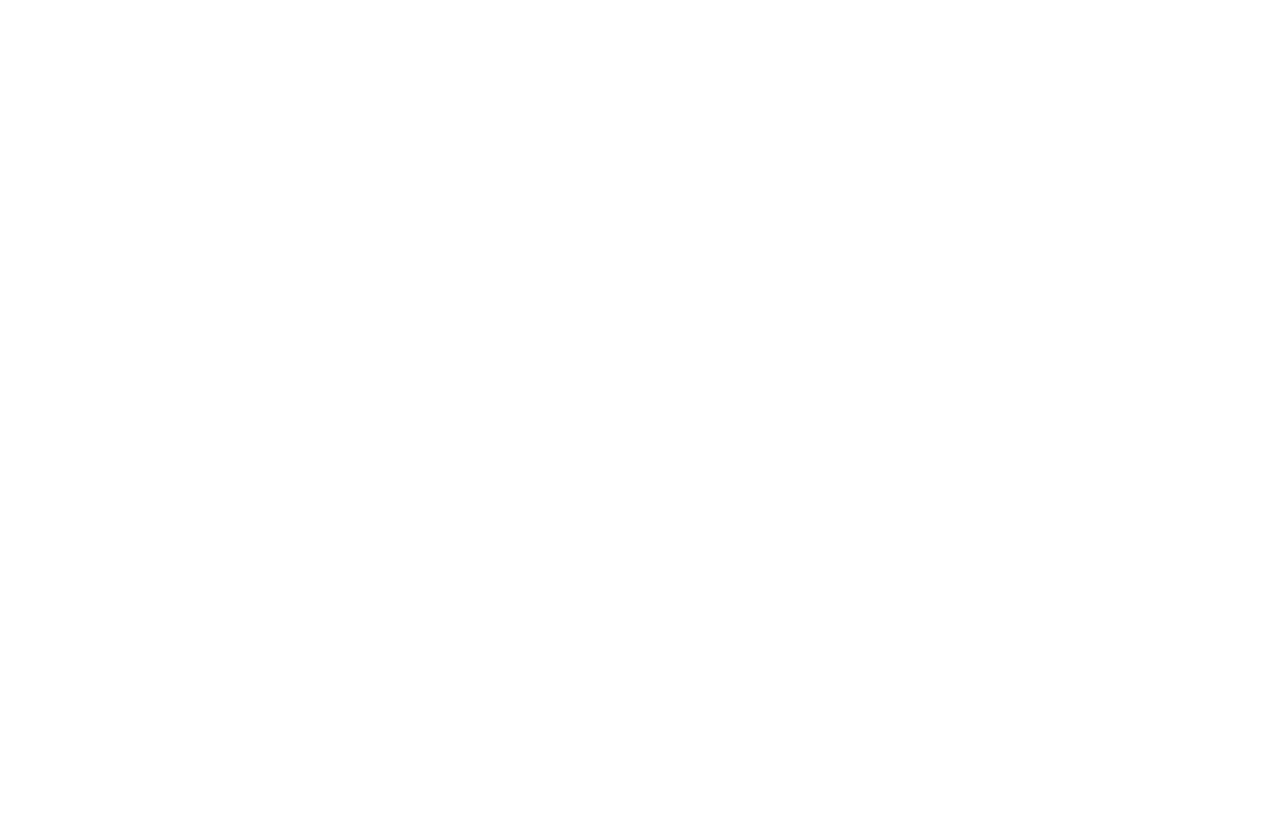
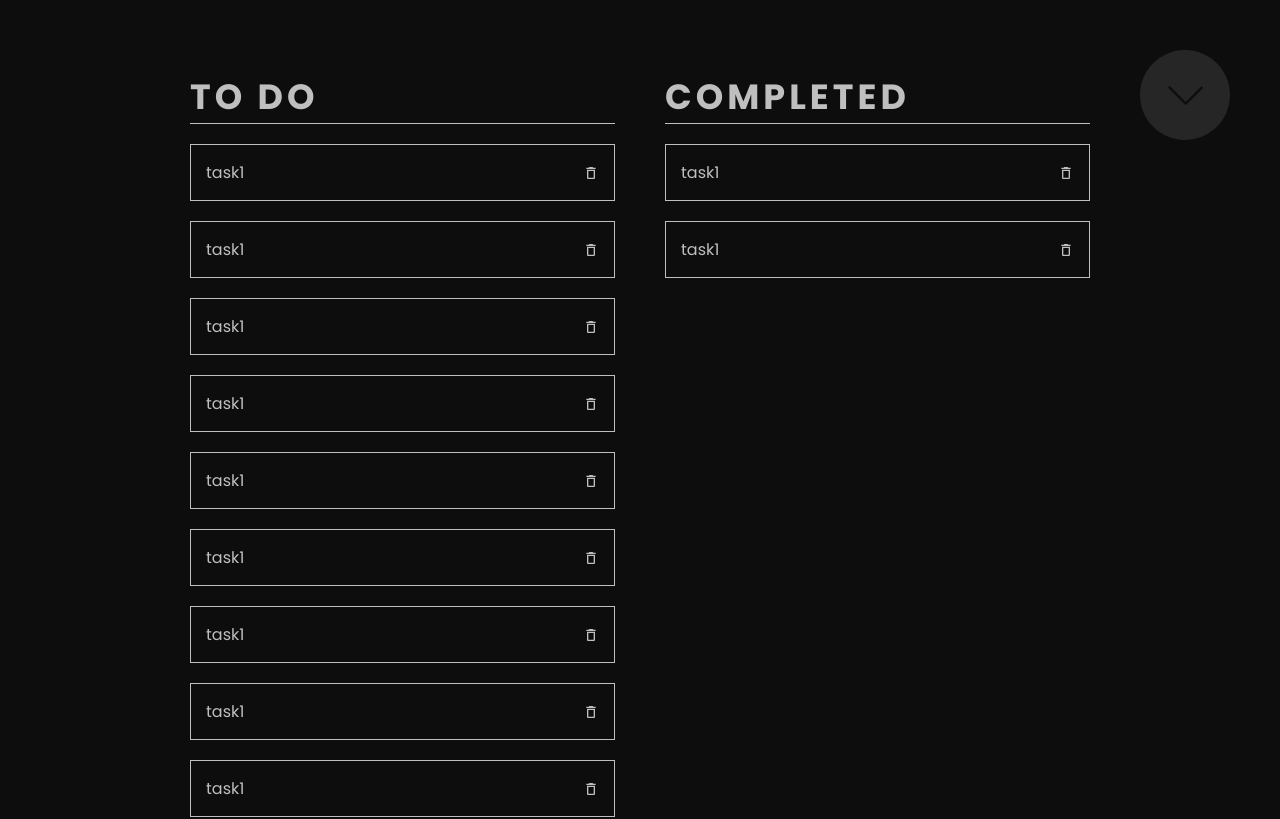
Before and after one commit to danielcalvolopez/react-assessment-todo, a React (Create React App) app: page / in a window 1280 px wide. Shown: the top 819 px of the page. Built offline with nearby package versions, Linux system fonts and the light colour scheme.

Commit message:
implementing styles and ui

```diff
--- a/package.json
+++ b/package.json
@@ -8,6 +8,7 @@
     "@testing-library/user-event": "^13.5.0",
     "react": "^18.2.0",
     "react-dom": "^18.2.0",
+    "react-icons": "^4.8.0",
     "react-scripts": "5.0.1",
     "web-vitals": "^2.1.4"
   },
--- a/src/App.js
+++ b/src/App.js
@@ -1,5 +1,28 @@
+import AddTask from "./components/add-task/AddTask";
+import DisplayTasks from "./components/display-tasks/DisplayTasks";
+import classes from "./app.module.css";
+import { useState } from "react";
+
+import { SlArrowDown, SlArrowUp } from "react-icons/sl";
+
 const App = () => {
-  return <div></div>;
+  const [toggleAddTask, setToggleAddTask] = useState(false);
+
+  const handleToggleAddTask = () => {
+    setToggleAddTask((prev) => !prev);
+  };
+  return (
+    <div className={classes["main-container"]}>
+      <span
+        onClick={handleToggleAddTask}
+        className={`${toggleAddTask ? classes.toggle : classes["toggle-off"]}`}
+      >
+        {toggleAddTask ? <SlArrowUp size={35} /> : <SlArrowDown size={35} />}
+      </span>
+      {toggleAddTask && <AddTask />}
+      <DisplayTasks />
+    </div>
+  );
 };
 
 export default App;
--- /dev/null
+++ b/src/app.module.css
@@ -0,0 +1,43 @@
+.main-container {
+  position: relative;
+}
+
+.main-container .toggle {
+  display: flex;
+  justify-content: center;
+  align-items: center;
+  width: 90px;
+  height: 90px;
+  border-radius: 50%;
+  position: absolute;
+  background-color: var(--black);
+  color: var(--dark-gray);
+  cursor: pointer;
+  top: 50px;
+  right: 50px;
+}
+
+.main-container .toggle-off {
+  display: flex;
+  justify-content: center;
+  align-items: center;
+  width: 90px;
+  height: 90px;
+  border-radius: 50%;
+  position: absolute;
+  background-color: var(--dark-gray);
+  color: var(--black);
+  cursor: pointer;
+  top: 50px;
+  right: 50px;
+}
+
+.main-container .toggle:hover {
+  background-color: var(--light-gray);
+  color: var(--black);
+}
+
+.main-container .toggle-off:hover {
+  background-color: var(--light-gray);
+  color: var(--black);
+}
--- /dev/null
+++ b/src/components/add-task/AddTask.jsx
@@ -0,0 +1,17 @@
+import classes from "./add-task.module.css";
+import { SlArrowRight } from "react-icons/sl";
+
+const AddTask = () => {
+  return (
+    <div className={classes.container}>
+      <div className={classes.wrapper}>
+        <input type="text" placeholder="type your task..." />
+        <button className={classes.button} type="submit">
+          <SlArrowRight size={17} />
+        </button>
+      </div>
+    </div>
+  );
+};
+
+export default AddTask;
--- /dev/null
+++ b/src/components/add-task/add-task.module.css
@@ -0,0 +1,43 @@
+.container {
+  display: flex;
+  justify-content: center;
+  padding: 70px 0;
+  background-color: var(--dark-gray);
+}
+
+.container .wrapper {
+  display: flex;
+  justify-content: center;
+  width: 900px;
+}
+
+.container input {
+  height: 50px;
+  width: 100%;
+  outline: none;
+  background-color: var(--dark-gray);
+  border: none;
+  border-bottom: 1px solid var(--black);
+  color: var(--light-gray);
+  font-size: 35px;
+}
+
+.container input::placeholder {
+  color: var(--black);
+}
+
+.container .button {
+  background-color: var(--dark-gray);
+  border: 1px solid var(--black);
+  width: 60px;
+  border-radius: 5px 5px 5px 0;
+  cursor: pointer;
+  display: flex;
+  justify-content: center;
+  align-items: center;
+}
+
+.container .button:hover {
+  background-color: var(--black);
+  color: var(--dark-gray);
+}
--- /dev/null
+++ b/src/components/display-tasks/DisplayTasks.jsx
@@ -0,0 +1,40 @@
+import classes from "./display-tasks.module.css";
+import Task from "./Task";
+
+const DisplayTasks = () => {
+  return (
+    <div className={classes.container}>
+      <div className={classes.wrapper}>
+        <div className={classes.column}>
+          <h3>To do</h3>
+          <div className={classes.list}>
+            <Task title="task1" />
+            <Task title="task1" />
+            <Task title="task1" />
+            <Task title="task1" />
+            <Task title="task1" />
+            <Task title="task1" />
+            <Task title="task1" />
+            <Task title="task1" />
+            <Task title="task1" />
+            <Task title="task1" />
+            <Task title="task1" />
+            <Task title="task1" />
+            <Task title="task1" />
+            <Task title="task1" />
+            <Task title="task1" />
+          </div>
+        </div>
+        <div className={classes.column}>
+          <h3>Completed</h3>
+          <div className={classes.list}>
+            <Task title="task1" />
+            <Task title="task1" />
+          </div>
+        </div>
+      </div>
+    </div>
+  );
+};
+
+export default DisplayTasks;
--- /dev/null
+++ b/src/components/display-tasks/Task.jsx
@@ -0,0 +1,15 @@
+import { MdDeleteOutline } from "react-icons/md";
+import classes from "./task.module.css";
+
+const Task = ({ title }) => {
+  return (
+    <p className={classes.container}>
+      {title}
+      <span className={classes.delete}>
+        <MdDeleteOutline />
+      </span>
+    </p>
+  );
+};
+
+export default Task;
--- /dev/null
+++ b/src/components/display-tasks/display-tasks.module.css
@@ -0,0 +1,33 @@
+.container {
+  display: flex;
+  justify-content: center;
+  padding: 70px 70px;
+}
+
+h3 {
+  font-size: 35px;
+  letter-spacing: 4px;
+  text-transform: uppercase;
+  border-bottom: 0.5px solid var(--lightest-gray);
+}
+
+.container .wrapper {
+  display: flex;
+  justify-content: space-between;
+  gap: 50px;
+  width: 900px;
+  color: var(--lightest-gray);
+}
+
+.column {
+  display: flex;
+  flex-direction: column;
+  width: 100%;
+}
+
+.list {
+  display: flex;
+  flex-direction: column;
+  gap: 20px;
+  padding: 20px 0;
+}
--- /dev/null
+++ b/src/components/display-tasks/task.module.css
@@ -0,0 +1,21 @@
+.container {
+  display: flex;
+  justify-content: space-between;
+  align-items: center;
+  border: 0.5px solid;
+  padding: 15px 15px;
+}
+
+.container:hover {
+  background-color: var(--light-gray);
+  color: var(--black);
+}
+
+.delete {
+  display: flex;
+  cursor: pointer;
+}
+
+.delete:hover {
+  color: rgb(172, 13, 13);
+}
--- a/src/index.css
+++ b/src/index.css
@@ -16,4 +16,6 @@
   font-family: "Poppins", sans-serif;
   -webkit-font-smoothing: antialiased;
   -moz-osx-font-smoothing: grayscale;
+  background-color: var(--black);
+  color: var(--lightest-gray);
 }
```
Also changed, not shown: 1 other file (tests, documents, lock files or other folders).
